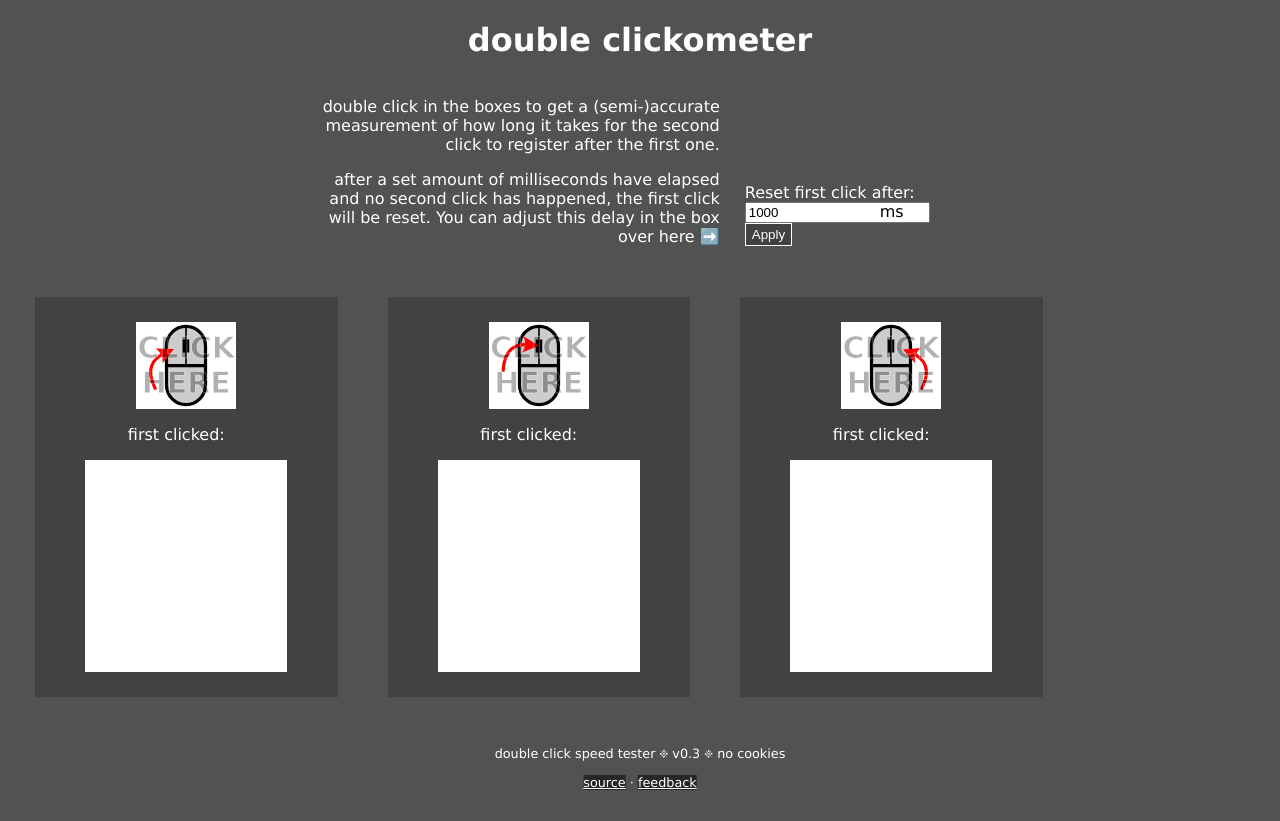
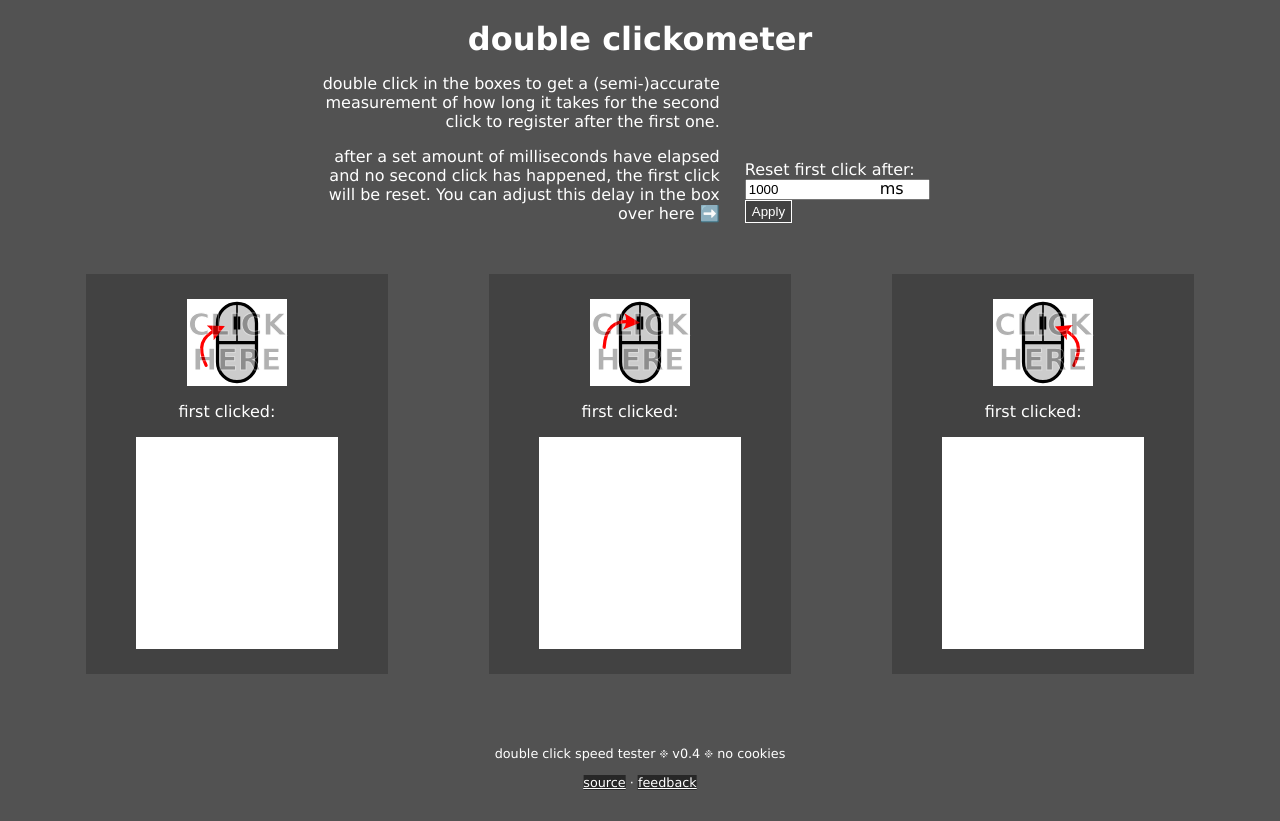
Before and after one commit to oleoleoleoleo/double-clickometer, a plain HTML site: page index.html in a window 1280 px wide. After the commit the page ends 800 px from the top, so only its background shows below. Drawn offline with Linux system fonts and the light colour scheme.

Commit message:
task: adjust styles

```diff
--- a/index.html
+++ b/index.html
@@ -13,7 +13,7 @@
     <meta property="og:url" content="https://oleoleoleoleo.github.io/double-clickometer">
     <link rel="icon" href="./assets/favicon.svg" type="image/svg+xml">
     <link rel="stylesheet" href="./styles/styles.css" />
-    <script defer src="./js/script.js?v=0.3"></script>
+    <script defer src="./js/script.js?v=0.4"></script>
     <title>double clickometer</title>
 </head>
 <body>
@@ -67,7 +67,7 @@
         </div>
     </div>
     <footer class="footer">
-        <p>double click speed tester ፠ v0.3 ፠ no cookies</p>
+        <p>double click speed tester ፠ v0.4 ፠ no cookies</p>
         <span>
             <a href="https://github.com/oleoleoleoleo/double-clickometer" target="_blank">source</a> ·
             <a href="https://github.com/oleoleoleoleo/double-clickometer/issues" target="_blank">feedback</a>
--- a/styles/styles.css
+++ b/styles/styles.css
@@ -31,6 +31,8 @@
         .page-title {
             text-align: center;
             font-weight: bold;
+            margin: 0;
+            padding-top: 20px;
         }
 
         .page-sub-header {
@@ -77,6 +79,7 @@
     .main-container {
         display: flex;
         flex-direction: row;
+        justify-content: space-evenly;
         padding: 35px;
         margin: auto;
         max-width: 1300px;
```
